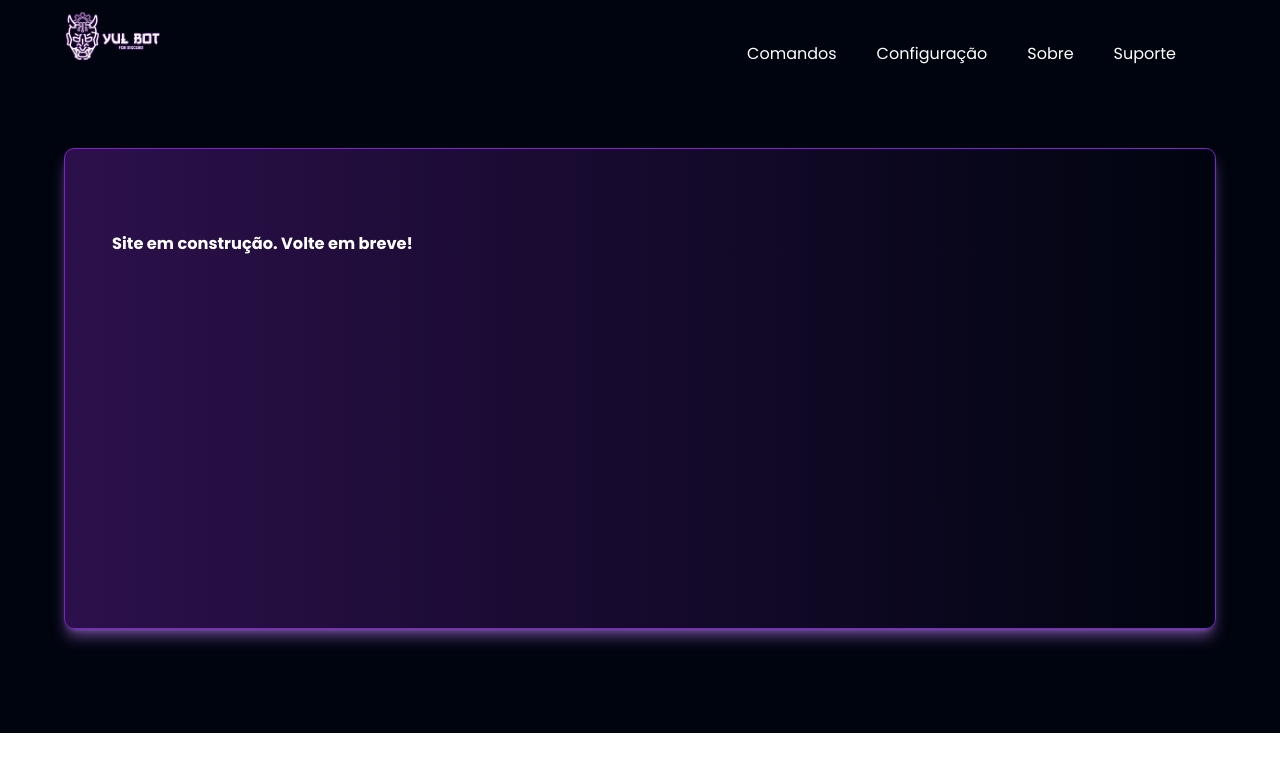
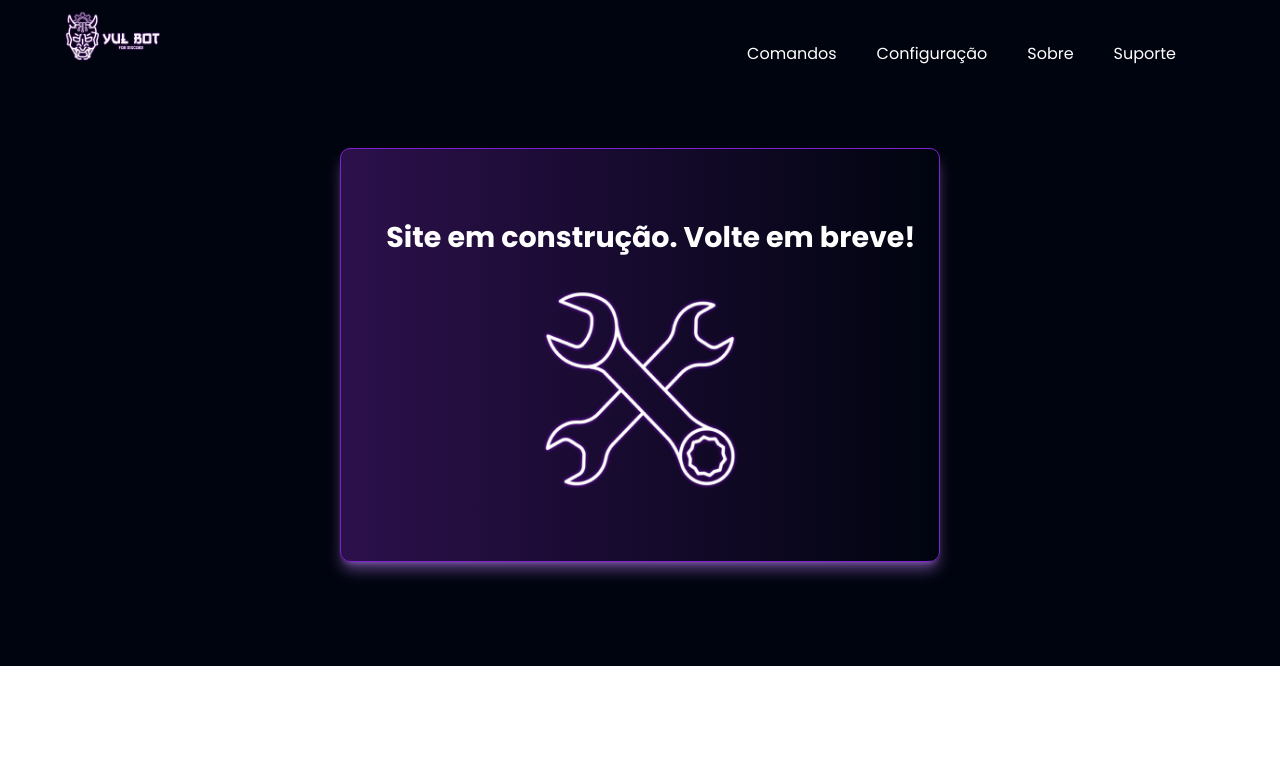
Before and after one commit to Enzzzzz/YulbotSite, a React (Vite) app: page /suporte in a window 1280 px wide. Shown: the top 772 px of the page. Built offline with nearby package versions, Linux system fonts and the light colour scheme.

Commit message:
Imagem home, /suporte e /config com componente de Em Breve

```diff
--- a/src/components/Main.jsx
+++ b/src/components/Main.jsx
@@ -41,7 +41,7 @@ const Main = () => (
     </div>
 
     <div className={`flex-1 flex justify-center items-center md:my-0 my-10 relative`}>
-      <img src={robot2} alt='billing'
+      <img src='/robo.png' alt='robo'
       className='w-[100%] h-[100%] relative z-[5]' />
 
       <div className='absolute z-[0] w-[40%] h-[35%] top-0 pink__gradient'/>
--- a/src/components/Soon.jsx
+++ b/src/components/Soon.jsx
@@ -3,33 +3,18 @@ import React from "react";
 function Soon() {
   return (
     <div className={`bg-primary w-full overflow-hidden'`}>
-      <div className={`flex w-full  mt-10 pb-24 md:flex-col text-white `}>
-        <div className="flex px-16 flex-row">
-          <div className="h-[100%] w-[200%] shadow-purple-400/50 shadow-lg hover:shadow-xl hover:shadow-purple-400/50 flex flex-row items-center bg-gradient-to-r from-purple-900/50 rounded-[10px] mb-2 border-purple-700 border">
-            <div className="flex flex-col scale-[90%]">
+      <div className={`flex w-full items-center md:ml-0 ml-0 sm:ml-32 mt-10 pb-24 md:flex-col text-white `}>
+        <div className="flex px-4 sm:px-8 md:px-16 items center flex-row">
+          <div className="h-[100%] w-[100%] shadow-purple-400/50 shadow-lg hover:shadow-xl hover:shadow-purple-400/50 flex flex-row items-center bg-gradient-to-r from-purple-900/50 rounded-[10px] mb-2 border-purple-700 border">
+            <div className="flex flex-col items-center md:scale-[95%]">
               <p
-                className={`font-poppins font-normal text-dimWhite text-[18px] leading-[30.8px] ml-8 mt-16 text-3xl `}
+                className={`font-poppins font-normal text-dimWhite leading-[30.8px] mr-2 ml-2 md:ml-8 mt-4 sm:mt-8 md:mt-16 sm:text-2xl md:text-3xl text-2xl mb-10`}
               >
                 <span className=" text-white font-bold">
                   Site em construção. Volte em breve!
                 </span>
               </p>
-
-              <p
-                className={`font-poppins font-normal text-dimWhite text-[18px] leading-[30.8px] ml-8 mr-8 py-4 mb-72 flex flex-row`}
-              >
-                Você pode ver como configura o bot na aba de -
-                <ul>
-                  <li>
-                    <a href="/comandos">
-                      <span className=" text-purple-400 font-bold">
-                        Comandos{" "}
-                      </span>
-                    </a>
-                  </li>
-                </ul>
-                - enquanto esta página não está concluída!
-              </p>
+              <img src='/Ferramenta.png' alt='ferramenta' className="h-52 w-52 mb-16" />
             </div>
           </div>
         </div>
--- a/src/routes/Configuracao.jsx
+++ b/src/routes/Configuracao.jsx
@@ -13,10 +13,7 @@ function Configuracao() {
         <div>
           <Soon />
         </div>
-
     </div>
-
-
 )}
 
 export default Configuracao
--- a/src/routes/Suporte.jsx
+++ b/src/routes/Suporte.jsx
@@ -1,28 +1,20 @@
-import React from 'react'
-import Navbar from '../Layout/Navbar'
+import React from "react";
+import Soon from "../components/Soon";
+import Navbar from "../Layout/Navbar";
 
 function Suporte() {
-    return (
+  return (
     <div className={`bg-primary w-full overflow-hidden'`}>
-        <div className={`sm:px-16 px-6 flex justify-center items-center`}>
-            <div className={`xl:max-w-[1280px] w-full`}>
-                <Navbar />
-            </div>
-        </div>
-
-      <div className={`flex w-full  mt-10 pb-24 md:flex-col text-white `}>
-        <div className='flex px-16 flex-row'>
-          <div className='h-[100%] w-[200%] shadow-purple-400/50 shadow-lg hover:shadow-xl hover:shadow-purple-400/50 flex flex-row items-center bg-gradient-to-r from-purple-900/50 rounded-[10px] mb-2 border-purple-700 border'>
-            <div className='flex flex-col scale-[90%]'>
-              <p className={`font-poppins font-normal text-dimWhite text-[18px] leading-[30.8px] ml-8 mt-16 mb-96 text-3xl ` }>
-                <span className=' text-white font-bold'>Site em construção. Volte em breve!</span>
-              </p>
-            </div>
-
-          </div>
+      <div className={`sm:px-16 px-6 flex justify-center items-center`}>
+        <div className={`xl:max-w-[1280px] w-full`}>
+          <Navbar />
         </div>
       </div>
+      <div>
+        <Soon />
+      </div>
     </div>
-)}
+  );
+}
 
-export default Suporte
+export default Suporte;
```
Also changed, not shown: public/Ferramenta.png (added), public/robo.png (added).
